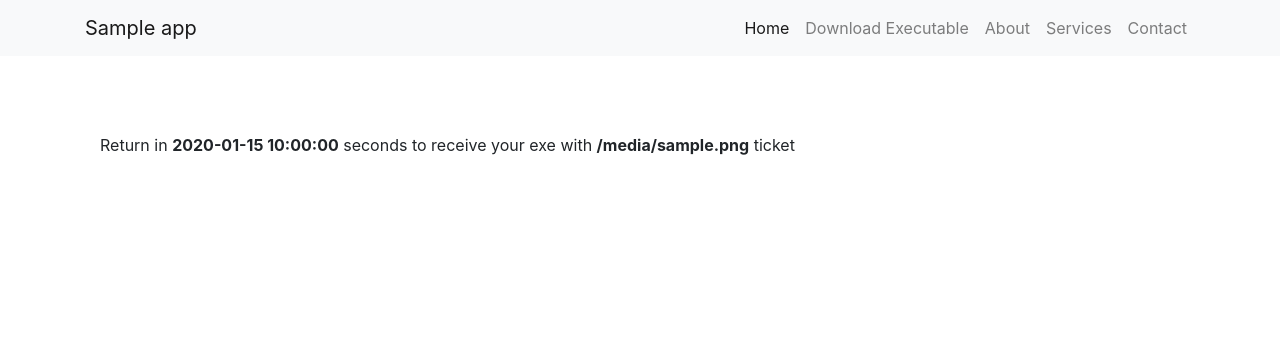
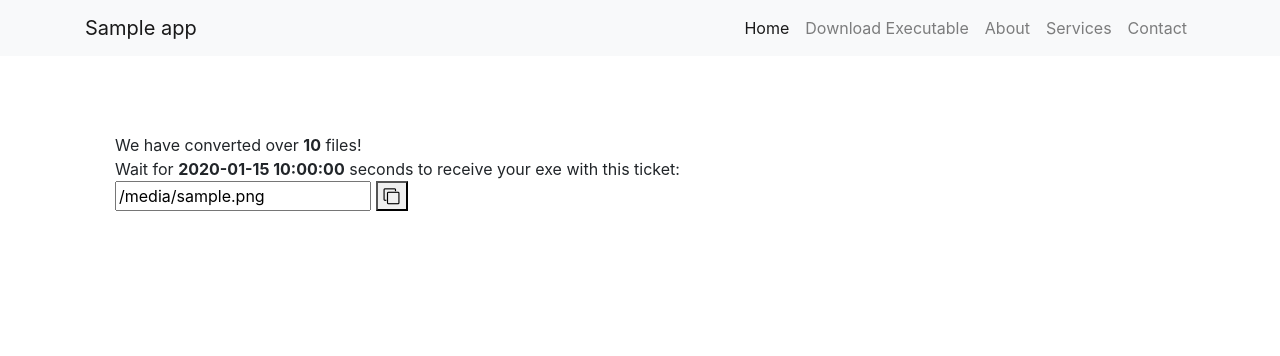
Before and after one commit to Vitalik-Hakim/Pytoexe-deploy, a Flask app: template templates/return.html in a window 1280 px wide. Shown: the top 356 px of the page. Run offline with Flask 2, Linux system fonts and the light colour scheme; the template is opened without the code that fills it: most values are stand-ins (such as "Sample title", 1, 10 or a date in 2020); parts of the project's set-up code (start-up, migrations or seed data) failed here and were passed over; some libraries are stand-ins or nearby versions.

Commit message:
ticket page restyled

```diff
--- a/templates/return.html
+++ b/templates/return.html
@@ -1,2 +1,27 @@
-{% extends 'layout.html' %}{% block body %} Return in <b>{{ time }}</b> seconds
-to receive your exe with <b>{{ filenamed }}</b> ticket {% endblock %}
+{% extends 'layout.html' %}{% block body %}
+
+<!DOCTYPE html>
+<html lang="en">
+<head>
+    <meta charset="UTF-8">
+    <meta http-equiv="X-UA-Compatible" content="IE=edge">
+    <meta name="viewport" content="width=device-width, initial-scale=1.0">
+    <title>Copy Ticket</title>
+    <link rel="stylesheet" href="./static/ticket.css">
+    <link rel="stylesheet" href="https://cdnjs.cloudflare.com/ajax/libs/font-awesome/4.7.0/css/font-awesome.min.css">
+
+</head>
+<body>
+<div class="container">
+   <div class="label">We have converted over <b> {{ hits }}</b> files!</div>
+  <div class="label">Wait for <b>{{ time }}</b> seconds
+    to receive your exe with this ticket:
+  <div class="copy-text">
+    <input type="text" class="text" value={{ filenamed }} />
+    <button><i class="fa fa-clone"></i></button>
+  </div>
+</div>
+<script src="./static/ticket.js"></script>
+</body>
+</html>
+{% endblock %}
```
